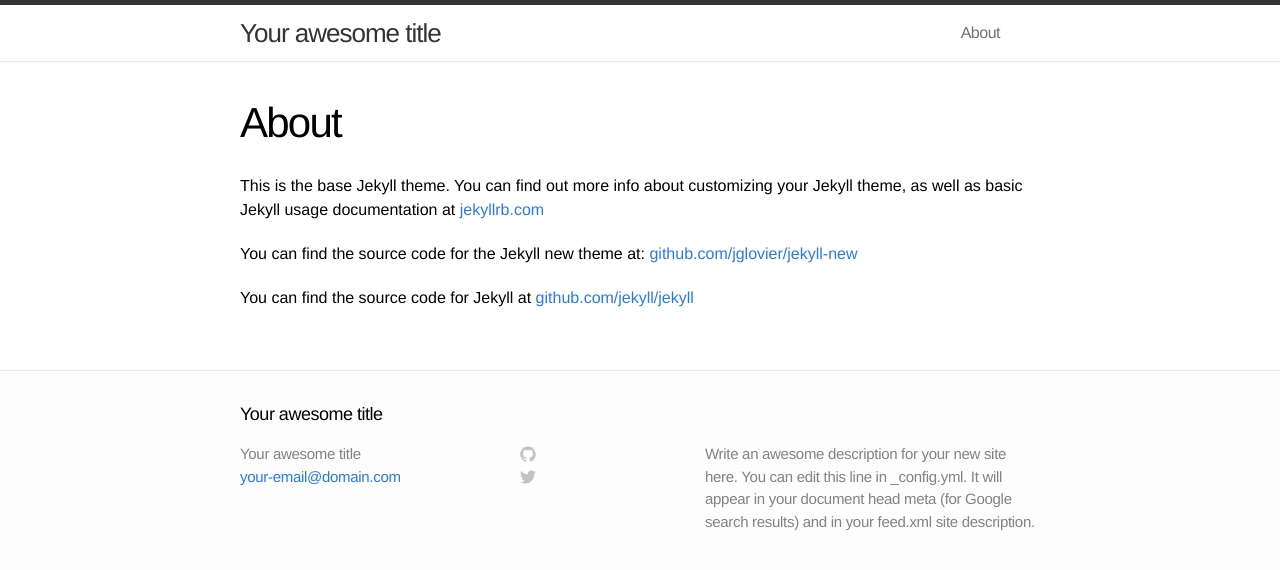
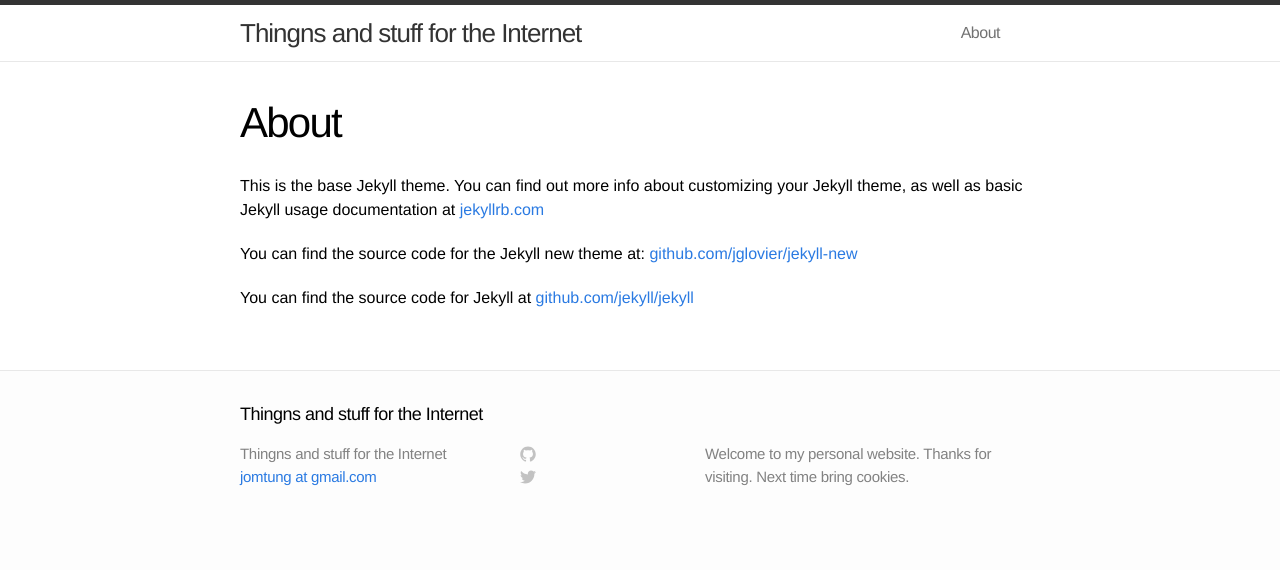
Before and after one commit to Jomtung/jomtung.github.io, a Jekyll site: the page built from about.md, in a window 1280 px wide. Shown: the top 570 px of the page. Built offline with Jekyll 4.4.1, drawn with Linux system fonts in a browser that asks for light colours.

```diff
--- a/_config.yml
+++ b/_config.yml
@@ -1,9 +1,9 @@
 # Site settings
-title: Your awesome title
-email: your-email@domain.com
-description: "Write an awesome description for your new site here. You can edit this line in _config.yml. It will appear in your document head meta (for Google search results) and in your feed.xml site description."
+title: Thingns and stuff for the Internet
+email: jomtung at gmail.com
+description: "Welcome to my personal website.  Thanks for visiting.  Next time bring cookies."
 baseurl: ""
-url: "http://yourdomain.com"
+url: "http://jomtung.github.io"
 
 # Build settings
 markdown: kramdown
```
Also changed, not shown: _posts/2014-06-28-paragraphs-and-sentences.md (added, +25 -0 lines), _posts/2014-06-28-this-is-atest.md (deleted, +0 -24 lines), _posts/2014-06-28-welcome-to-jekyll.markdown (deleted, +0 -24 lines), _posts/test.md (deleted, +0 -24 lines).
